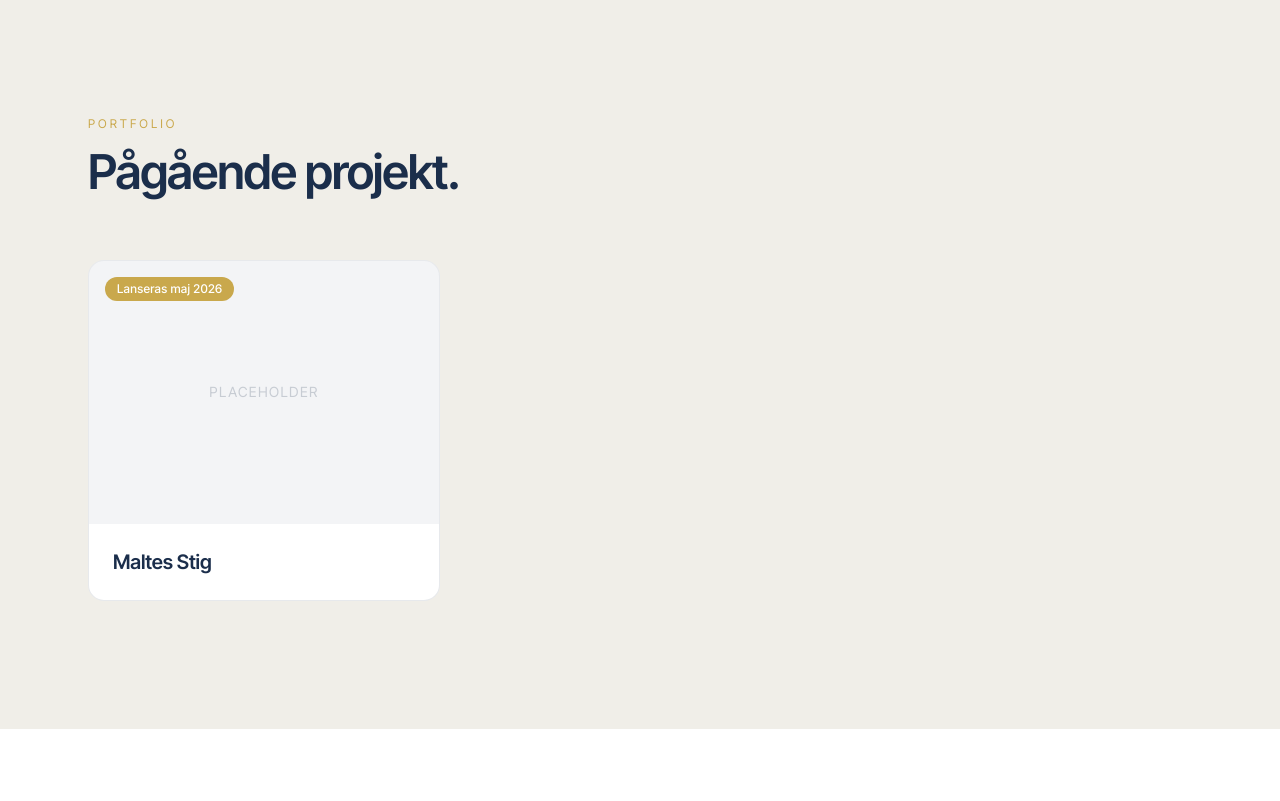
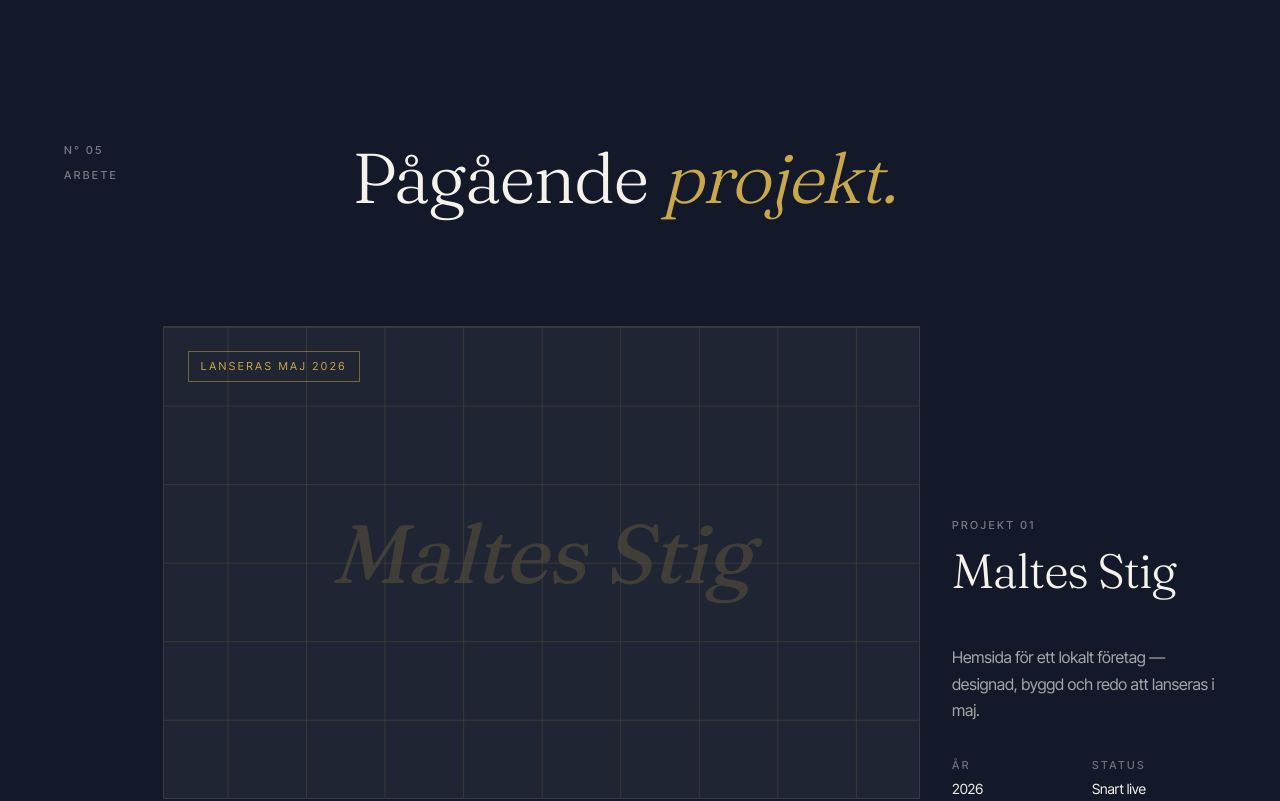
Before and after one commit to ottotf-gif/togethr-se, a React (Vite) app: page / in a window 1280 px wide. Shown: the part 4260-5061 px from the top of the page. Built offline with nearby package versions, Linux system fonts and the light colour scheme.

Commit message:
Updated Portfolio.tsx

```diff
--- a/src/components/Portfolio.tsx
+++ b/src/components/Portfolio.tsx
@@ -1,30 +1,80 @@
 export default function Portfolio() {
   return (
-    <section id="portfolio" className="relative py-24 sm:py-32 bg-navy/[0.02]">
-      <div className="max-w-6xl mx-auto px-6">
-        <div className="max-w-2xl mb-16 fade-in">
-          <span className="inline-block text-xs uppercase tracking-[0.25em] text-gold mb-4">
-            Portfolio
-          </span>
-          <h2 className="text-4xl sm:text-5xl font-semibold tracking-tight text-navy text-balance">
-            Pågående projekt.
-          </h2>
+    <section id="arbete" className="relative py-28 sm:py-40 bg-ink text-cream">
+      <div className="max-w-[1400px] mx-auto px-6 sm:px-10 lg:px-16">
+        {/* Header */}
+        <div className="grid grid-cols-12 gap-y-6 mb-20 sm:mb-28 fade-in">
+          <div className="col-span-12 lg:col-span-3 flex flex-col gap-2">
+            <span className="eyebrow text-cream/45">N° 05</span>
+            <span className="eyebrow text-cream/45">Arbete</span>
+          </div>
+          <div className="col-span-12 lg:col-span-9">
+            <h2 className="font-serif text-[clamp(2.25rem,5.5vw,5rem)] font-light leading-[1.02] tracking-tight max-w-3xl text-balance">
+              Pågående <span className="font-serif-italic text-gold">projekt.</span>
+            </h2>
+          </div>
         </div>
 
-        <div className="grid md:grid-cols-2 lg:grid-cols-3 gap-6">
-          <div className="fade-in group rounded-2xl overflow-hidden border border-navy/10 bg-white hover:border-gold/40 transition-colors">
-            <div className="relative aspect-[4/3] bg-navy/5 overflow-hidden">
+        {/* Featured project */}
+        <div className="grid grid-cols-12 gap-y-10 gap-x-8 items-end fade-in">
+          <div className="col-span-12 lg:col-span-8 lg:col-start-2">
+            <div className="relative aspect-[16/10] overflow-hidden bg-cream/5 border border-cream/10">
+              {/* Subtle placeholder pattern */}
               <div className="absolute inset-0 flex items-center justify-center">
-                <div className="text-navy/20 text-sm tracking-widest uppercase">
-                  Placeholder
-                </div>
+                <svg
+                  viewBox="0 0 400 240"
+                  className="w-full h-full opacity-30"
+                  preserveAspectRatio="xMidYMid slice"
+                  aria-hidden
+                >
+                  <defs>
+                    <pattern id="grid" width="40" height="40" patternUnits="userSpaceOnUse">
+                      <path d="M 40 0 L 0 0 0 40" fill="none" stroke="#C9A84C" strokeWidth="0.5" />
+                    </pattern>
+                  </defs>
+                  <rect width="100%" height="100%" fill="url(#grid)" />
+                  <text
+                    x="50%"
+                    y="50%"
+                    textAnchor="middle"
+                    dominantBaseline="middle"
+                    fontFamily="Fraunces, serif"
+                    fontStyle="italic"
+                    fontSize="42"
+                    fill="#C9A84C"
+                    opacity="0.65"
+                  >
+                    Maltes Stig
+                  </text>
+                </svg>
               </div>
-              <div className="absolute top-4 left-4 inline-flex items-center px-3 py-1 rounded-full bg-gold text-white text-xs font-medium tracking-wide">
+              <div className="absolute top-6 left-6 inline-flex items-center gap-2 px-3 py-1.5 border border-gold/50 text-gold text-[11px] tracking-[0.22em] uppercase">
                 Lanseras maj 2026
               </div>
             </div>
-            <div className="p-6">
-              <h3 className="text-xl font-semibold text-navy">Maltes Stig</h3>
+          </div>
+
+          <div className="col-span-12 lg:col-span-3 lg:col-start-10 space-y-6">
+            <div>
+              <span className="eyebrow text-cream/45">Projekt 01</span>
+              <h3 className="mt-3 font-serif text-4xl sm:text-5xl font-light tracking-tight leading-[1.05]">
+                Maltes Stig
+              </h3>
+            </div>
+            <div className="hairline w-12 bg-gold" />
+            <p className="text-cream/65 leading-[1.65]">
+              Hemsida för ett lokalt företag — designad, byggd och redo att
+              lanseras i maj.
+            </p>
+            <div className="pt-2 grid grid-cols-2 gap-4 text-sm">
+              <div>
+                <div className="eyebrow text-cream/40 mb-1">År</div>
+                <div className="text-cream">2026</div>
+              </div>
+              <div>
+                <div className="eyebrow text-cream/40 mb-1">Status</div>
+                <div className="text-cream">Snart live</div>
+              </div>
             </div>
           </div>
         </div>
```
